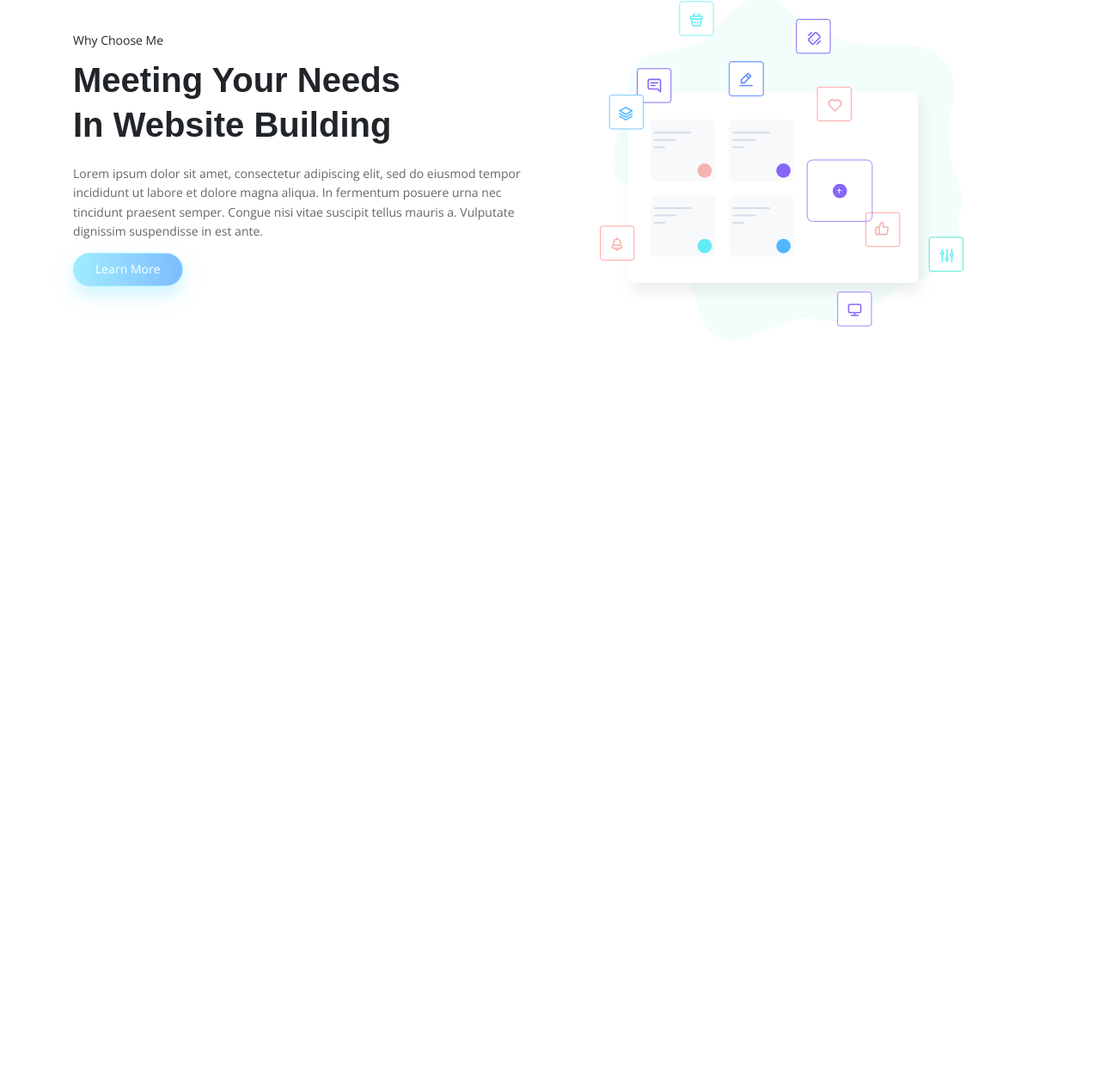
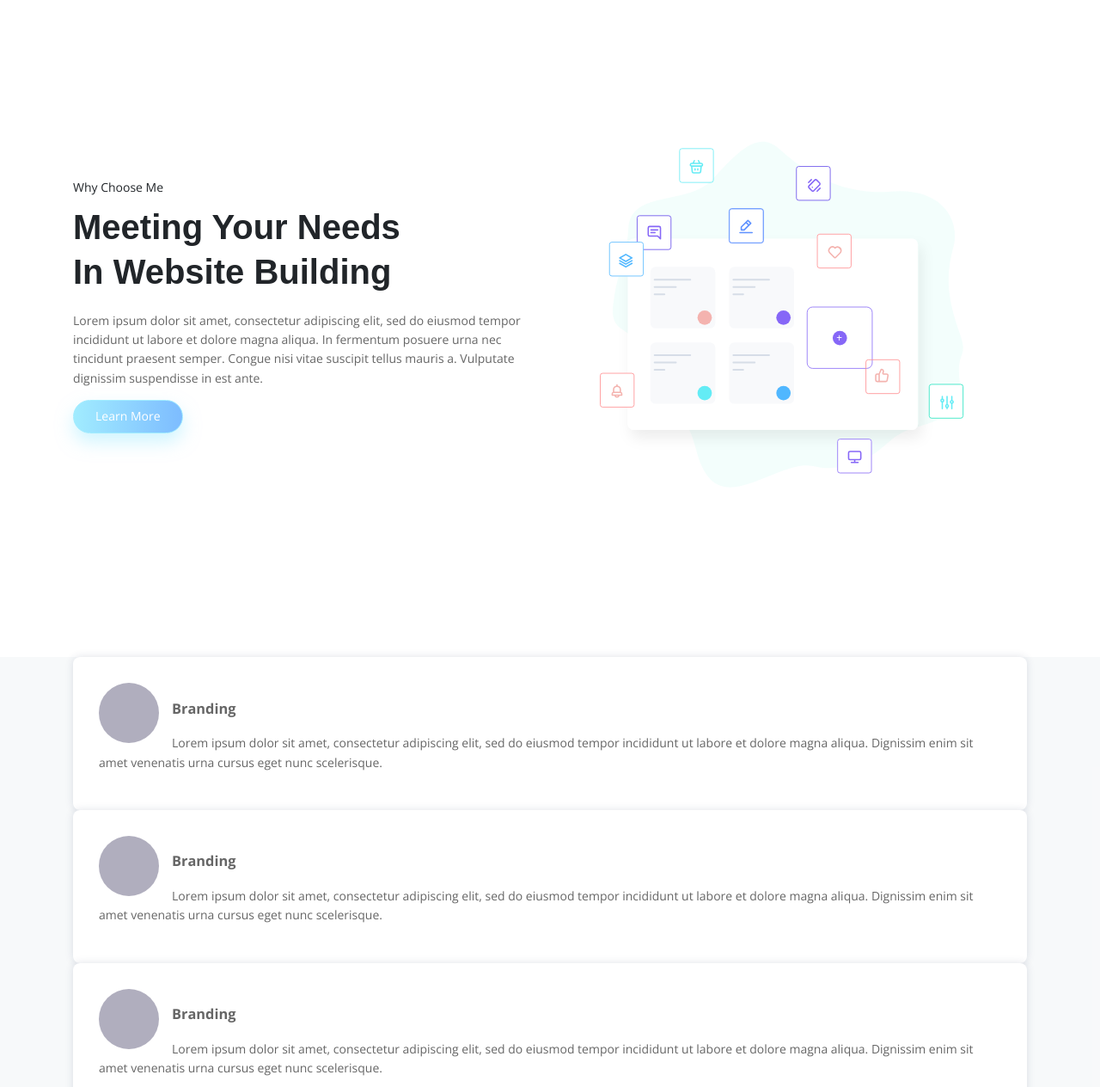
Before and after one commit to jcthedeveloper/CodeRadProject, a plain HTML site: page index.html in a window 1280 px wide. Shown: the part 379-1643 px from the top of the page at 86% size. Before the commit the page ends 824 px from the top, so only its background shows below. Drawn offline with nearby package versions, Linux system fonts and the light colour scheme.

Commit message:
html section3

```diff
--- a/css/default.css
+++ b/css/default.css
@@ -7,7 +7,7 @@
   --font-color-link: #57a6ff;
   --footer: #34314b;
   --footer-base: #2e2b45;
-  --contrast: var(--font-color-light);
+  --contrast: rgba(246, 248, 249, 0.8);
   --success: #64ecf5;
   --danger: #ff8b8d;
   --grad-1: #a1ecff;
--- a/css/styles.css
+++ b/css/styles.css
@@ -103,3 +103,25 @@
   line-height: 1.3;
   margin-top: 0.5rem;
 }
+
+.bg-contrast {
+  background-color: var(--contrast);
+}
+
+.service-card {
+  padding: var(--size-30);
+  box-shadow: 0 0 10px rgba(48, 63, 100, .15);
+  background: white;
+  border-radius: 8px;
+}
+
+.service-card span {
+  width: 4.375rem;
+  height: 4.375rem;
+  display: block;
+  float: left;
+  margin-right: 15px;
+  border-radius: 50%;
+  background: var(--font-color-light);
+
+}
--- a/index.html
+++ b/index.html
@@ -21,7 +21,7 @@
     <link rel="stylesheet" href="./css/responsive.css">
 
   </head>
-  <body>
+  <-->
 
     <nav class="navbar nav">
       <div class="container">
@@ -61,7 +61,7 @@
     </div>
   </header>
 
-  <section>
+  <section class="why-me">
     <div class="container why-me-wrapper">
       <div class="block-text">
         <span>Why Choose Me</span>
@@ -76,6 +76,59 @@
   </section>
 
 
+  <section class="bg-contrast">
+    <div class="container">
+      <div class="service-card">
+        <span class="bg-color-1"></span>
+        <div>
+          <h3>Branding</h3>
+          <p>Lorem ipsum dolor sit amet, consectetur adipiscing elit, sed do eiusmod tempor incididunt ut labore et dolore magna aliqua. Dignissim enim sit amet venenatis urna cursus eget nunc scelerisque.</p>
+        </div>
+      </div>
+
+      <div class="service-card">
+        <span class="bg-color-2"></span>
+        <div>
+          <h3>Branding</h3>
+          <p>Lorem ipsum dolor sit amet, consectetur adipiscing elit, sed do eiusmod tempor incididunt ut labore et dolore magna aliqua. Dignissim enim sit amet venenatis urna cursus eget nunc scelerisque.</p>
+        </div>
+      </div>
+
+      <div class="service-card">
+        <span class="bg-color-3"></span>
+        <div>
+          <h3>Branding</h3>
+          <p>Lorem ipsum dolor sit amet, consectetur adipiscing elit, sed do eiusmod tempor incididunt ut labore et dolore magna aliqua. Dignissim enim sit amet venenatis urna cursus eget nunc scelerisque.</p>
+        </div>
+      </div>
+
+      <div class="service-card">
+        <span class="bg-color-4"></span>
+        <div>
+          <h3>Branding</h3>
+          <p>Lorem ipsum dolor sit amet, consectetur adipiscing elit, sed do eiusmod tempor incididunt ut labore et dolore magna aliqua. Dignissim enim sit amet venenatis urna cursus eget nunc scelerisque.</p>
+        </div>
+      </div>
+
+      <div class="service-card">
+        <span class="bg-color-5"></span>
+        <div>
+          <h3>Branding</h3>
+          <p>Lorem ipsum dolor sit amet, consectetur adipiscing elit, sed do eiusmod tempor incididunt ut labore et dolore magna aliqua. Dignissim enim sit amet venenatis urna cursus eget nunc scelerisque.</p>
+        </div>
+      </div>
+
+      <div class="service-card">
+        <span class="bg-color-6"></span>
+        <div>
+          <h3>Branding</h3>
+          <p>Lorem ipsum dolor sit amet, consectetur adipiscing elit, sed do eiusmod tempor incididunt ut labore et dolore magna aliqua. Dignissim enim sit amet venenatis urna cursus eget nunc scelerisque.</p>
+        </div>
+      </div>
+    </div>
+  </section>
+
+
 
 
 
```
